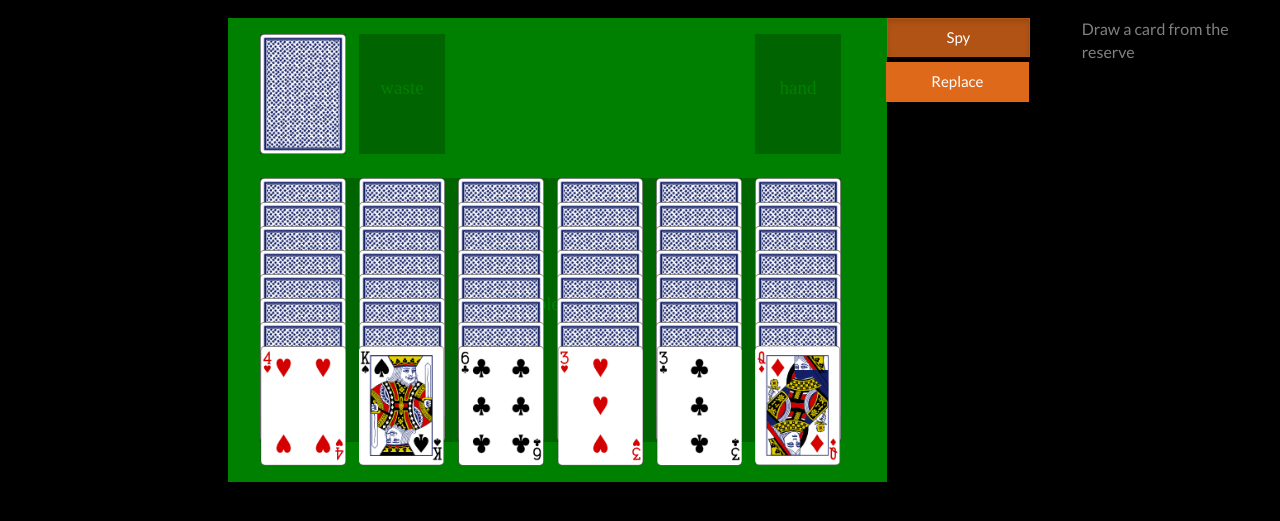
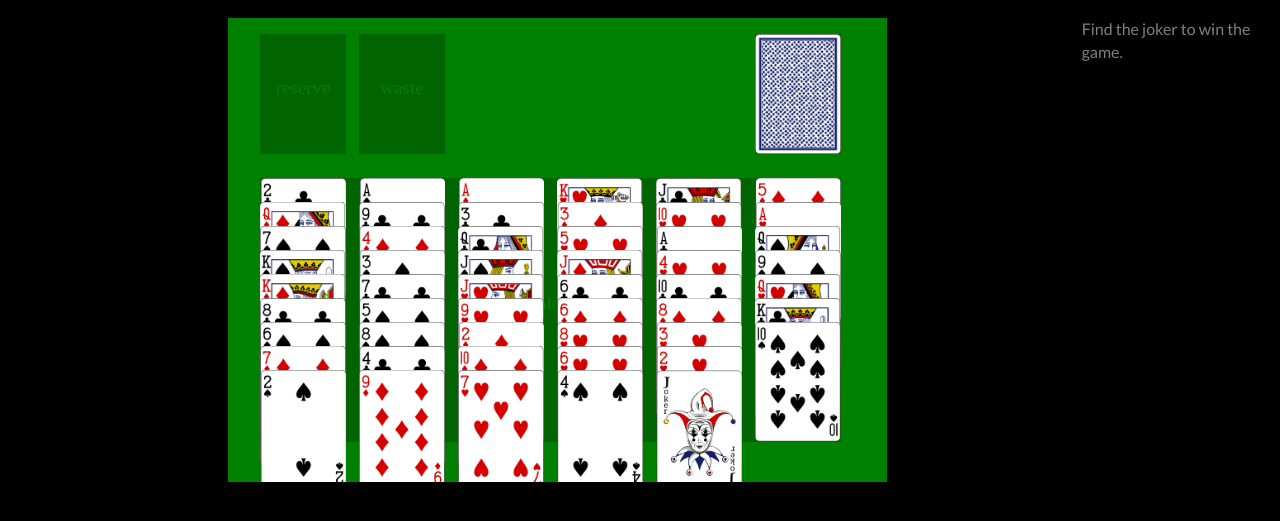
Before and after one commit to wesleywerner/penny-farthing, a plain HTML site: page index.html in a window 1280 px wide. Both pictures are taken after a click on the element 557 px from the left and 292 px from the top of the page. Shown: the part 43-564 px from the top of the page. Drawn offline with Linux system fonts and the light colour scheme.

Commit message:
Create a template game rules file. The rules deal function is now passed from the controller, removing a model dependency.

```diff
--- a/index.html
+++ b/index.html
@@ -24,10 +24,14 @@
     <script type="text/javascript" src="js/table.js"></script>
     <script type="text/javascript" src="js/deck.js"></script>
     <script type="text/javascript" src="js/ui.js"></script>
-    <script type="text/javascript" src="js/rules.js"></script>
+
+    <!-- Load game rules -->
+    <script type="text/javascript" src="rules/template.js"></script>
 <!--
+    <script type="text/javascript" src="rules/doppelganer.js"></script>
+-->
+
     <script type="text/javascript" src="js/tests.js"></script>
--->
 
     <style type="text/css">
       html, body {
@@ -74,7 +78,7 @@
                 <li><a href="#">Restart Current Game</a></li>
                 <li role="separator" class="divider"></li>
                 <li><a href="#">Doppelganger</a></li>
-                <li><a href="#">Solitaire</a></li>
+                <li><a href="#">Template Game</a></li>
               </ul>
             </li>
           </ul>
--- a/js/controller.js
+++ b/js/controller.js
@@ -17,6 +17,13 @@
 
     controller.canvas = canvasElement;
 
+    // ensure that each of the game zones have an initialized hand.
+    var layout = game.rules.requestLayout();
+    Object.keys(layout.zones).forEach(function(zonename) {
+      model.cards[zonename] = game.deck.new();
+    });
+
+    // Initialize the game view.
     game.view.initialize(canvasElement);
 
     // Hook into the canvas resize event to retrigger resize calculations
@@ -54,7 +61,7 @@
      * Deal.
      */
     controller.deal = function() {
-      game.model.deal();
+      game.model.deal(game.rules.dealFunc);
       controller.redraw();
     }
 
--- a/js/model.js
+++ b/js/model.js
@@ -21,9 +21,9 @@
     cards.hand = hand;
   };
 
-  model.deal = function() {
+  model.deal = function(dealFunc) {
     model.cards = { };
-    game.rules.dealFunc(game.deck, model.cards);
+    dealFunc(game.deck, model.cards);
   };
 
 })();
--- a/js/tests.js
+++ b/js/tests.js
@@ -90,8 +90,11 @@
   t.testDeckAdding();
 
   t.testDeal = function() {
-    game.model.deal();
+    game.model.deal(t.dealFunc);
   };
+
+  t.dealFunc = function(dealer, cards) {
+    };
 
   t.testDeal();
 
--- /dev/null
+++ b/rules/template.js
@@ -0,0 +1,151 @@
+/**
+ * A function library that handles the rules of the game.
+ *
+ *
+ */
+
+;(function(){
+  var g = window.game = window.game == undefined ? { } : window.game;
+  var rules = g.rules = { }
+  var control = g.controller;
+
+  // deal a new game on first click
+  var newgame = true;
+
+  // The game model will request the requirements for your game.
+  rules.requestLayout = function() {
+
+    var layout = { };
+
+    // Number of columns and rows our game will need.
+    layout.columnsRequested = 6;
+    layout.rowsRequested = 3;
+
+    // Play zones
+    layout.zones = {
+      'tableau': { col:1, row:2, width:6, height:2},  // entire top row
+      'reserve': { col:1, row:1, width:1, height:1},  // bottom left
+      'waste': { col:2, row:1, width:1, height:1},    // next to reserve
+      'hand': { col:6, row:1, width:1, height:1}     // bottom right
+    };
+
+    return layout;
+
+  }
+
+  /**
+   * Table deal function.
+   * cards is an array and can contain:
+   *   + a pile of cards
+   *   + an array of piles
+   */
+  rules.dealFunc = function(dealer, cards) {
+
+    // An example game that display six columns of face up cards.
+    // Taking a card from the tableau discards your hand.
+    // Taking the joker winds the game.
+
+    // create a new deck, fill and shuffle it.
+    var deck = dealer.new();
+    deck.fill();
+    deck.shuffle();
+
+    // take the top cards as our hand
+    cards.hand = deck.take();
+
+    // add the joker to the deck and reshuffle.
+    // the joker value can be 101, 102 or 103, each corresponding
+    // to a different image of the joker
+    deck.add(deck.card(103, 'JOKER'));
+    deck.shuffle();
+
+    // face all the cards up
+    deck.cards.forEach(function(card){
+      card.up = true;
+    });
+
+    // tableau (an array of six piles)
+    cards.tableau = [ ];
+    for (var i = 0; i <= 5; i++) {
+      cards.tableau[i] = deck.take(9);
+    };
+
+    //// we must initialise all
+    cards.waste = dealer.new();
+    cards.reserve = dealer.new();
+
+  };
+
+
+  /**
+   * Handles click events on the view.
+   * Any game manipulations are done through the controller.
+   */
+  rules.clickEvent = function(zone, card) {
+
+    var name = card == null ? '' : card.name;
+
+    if (zone != undefined) {
+      console.log('click hit in zone ' + zone + ' - ' + name);
+    }
+
+    // look at our hand
+    var hand = control.peek('hand');
+
+    // start a new game
+    if (newgame) {
+      game.ui.info('Find the joker to win the game.');
+      newgame = false;
+      control.deal();
+      return;
+    }
+
+    if (zone == 'reserve') {
+
+      // take from reserve
+      if (card) {
+
+        // discard our hand
+        control.place(hand, 'waste')
+
+        // place selected card into hand
+        control.place(card, 'hand');
+
+        // turn the hand card face up
+        card.up = true;
+
+        game.ui.info('<p>You can spy on cards of the same suit.</p><p>You can replace with cards of the same color, counting up.</p><p>You can replace cards of the opposite color, counting down.</p><p>You can panic, draw a new hand from the reserve (5 cards in total)</p><p>Find the joker to win</p>');
+      }
+
+    }
+
+    // tableau cards can only be acted on if they are the top card, with a facing value.
+    if (zone == 'tableau' && card && card.up && card.onTop) {
+
+      // win condition
+      if (card.value > 100) {
+        newgame = true;
+        game.ui.info('You won! Click for another game.');
+      }
+
+      // discard our hand
+      control.place(hand, 'waste')
+      // place new card in hand
+      control.place(card, 'hand');
+
+    }
+
+    // Tell the game to redraw the canvas.
+    control.redraw();
+
+  };
+
+
+  document.addEventListener("DOMContentLoaded", function(event) {
+
+    var ui = game.ui;
+    ui.info('This is a card game rules template. It features a very basic game: Pick any card, your hand will be discarded. If you pick up the joker you win the game.');
+
+  });
+
+})();
```
Also changed, not shown: rules/doppelganer.js (renamed from js/rules.js).
